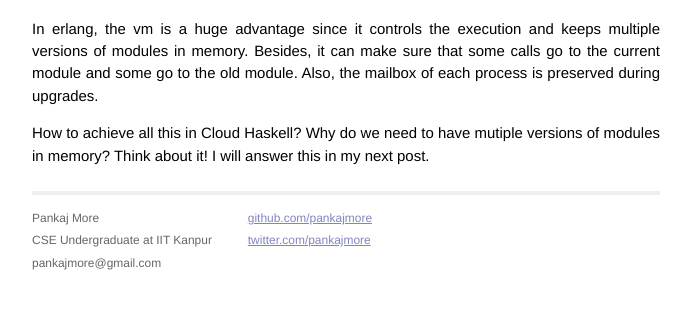
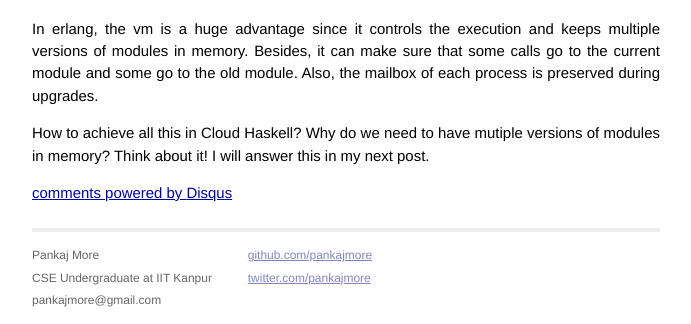
Before and after one commit to pankajmore/pankajmore.github.com, a Jekyll site: the page built from _posts/2014-02-06-code-reloading-in-erlang.md, in a window 1280 px wide, cut to the strip 1515-1839 px from the top of the page. Shown: the whole strip, without its empty margins (294-985 px from the left). Built offline with Jekyll 4.4.1, drawn with Linux system fonts in a browser that asks for light colours; Markdown is read by kramdown in place of the engine named in the settings; comment, search, counter and statistics services are not loaded; before the commit the page ends 1801 px from its top, so only the background shows below that; part of the change alters nothing that is shown.

Commit message:
added disqus comment system

```diff
--- a/_layouts/post.html
+++ b/_layouts/post.html
@@ -7,3 +7,20 @@ layout: default
 <div class="post">
 {{ content }}
 </div>
+
+{% if page.comments %}
+    <div id="disqus_thread"></div>
+    <script type="text/javascript">
+        /* * * CONFIGURATION VARIABLES: EDIT BEFORE PASTING INTO YOUR WEBPAGE * * */
+        var disqus_shortname = 'pankajmorein'; // required: replace example with your forum shortname
+
+        /* * * DON'T EDIT BELOW THIS LINE * * */
+        (function() {
+            var dsq = document.createElement('script'); dsq.type = 'text/javascript'; dsq.async = true;
+            dsq.src = '//' + disqus_shortname + '.disqus.com/embed.js';
+            (document.getElementsByTagName('head')[0] || document.getElementsByTagName('body')[0]).appendChild(dsq);
+        })();
+    </script>
+    <noscript>Please enable JavaScript to view the <a href="http://disqus.com/?ref_noscript">comments powered by Disqus.</a></noscript>
+    <a href="http://disqus.com" class="dsq-brlink">comments powered by <span class="logo-disqus">Disqus</span></a>
+{% endif %}
```
